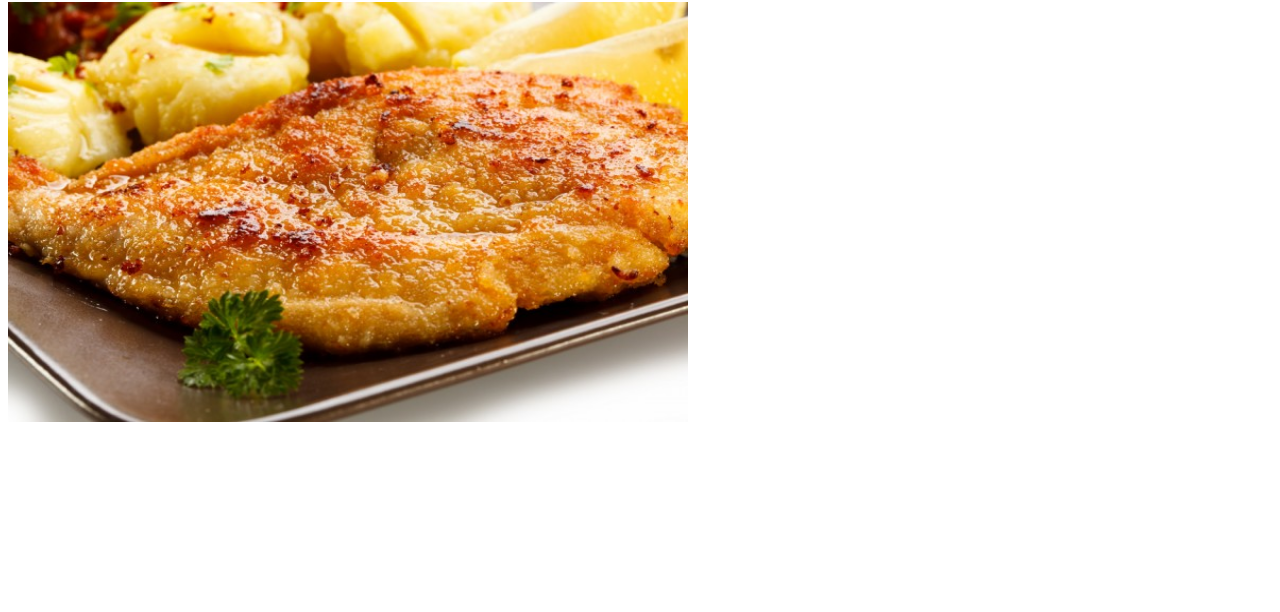
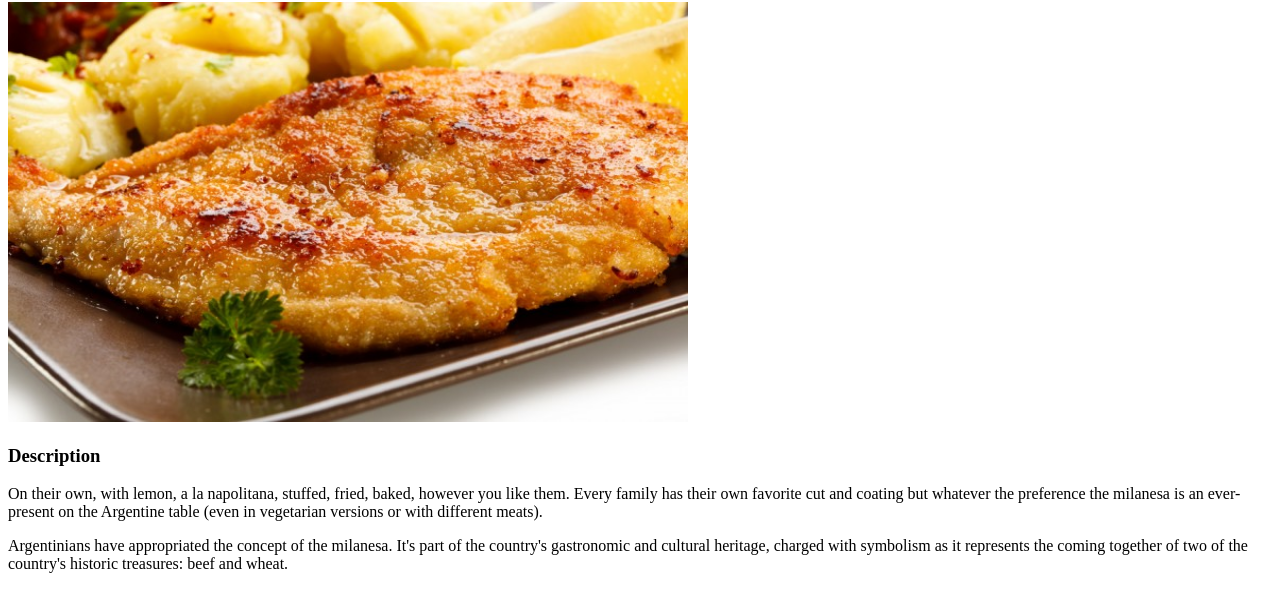
Before and after one commit to FrancoVacirca/project-top-odin-recipes, a plain HTML site: page recipes/milanesa.html in a window 1280 px wide. Shown: the part 78-690 px from the top of the page. Drawn offline with Linux system fonts and the light colour scheme.

Commit message:
Add a description to recipes

```diff
--- a/recipes/milanesa.html
+++ b/recipes/milanesa.html
@@ -8,5 +8,8 @@
 <body>
     <h1>Argentine Milanesa</h1>
     <img src="../images/milanesa.jpg" alt="Milanesa" width="680" height="420">
+    <h3>Description</h3>
+    <p>On their own, with lemon, a la napolitana, stuffed, fried, baked, however you like them. Every family has their own favorite cut and coating but whatever the preference the milanesa is an ever-present on the Argentine table (even in vegetarian versions or with different meats). </p>
+    <p>Argentinians have appropriated the concept of the milanesa. It's part of the country's gastronomic and cultural heritage, charged with symbolism as it represents the coming together of two of the country's historic treasures: beef and wheat.</p>
 </body>
 </html>
```
Also changed, not shown: recipes/chimichurri.html (+2 -0 lines), recipes/empanada.html (+2 -0 lines), recipes/locro.html (+2 -0 lines).
